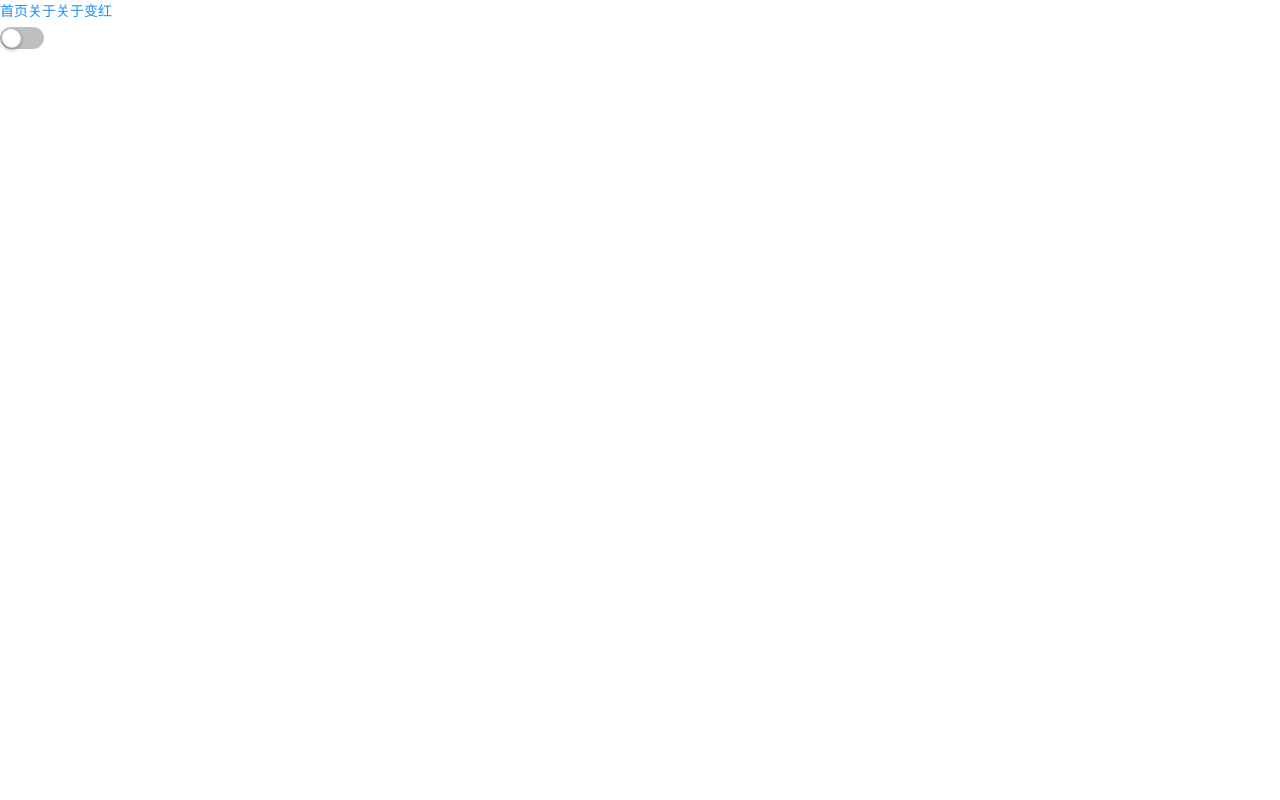
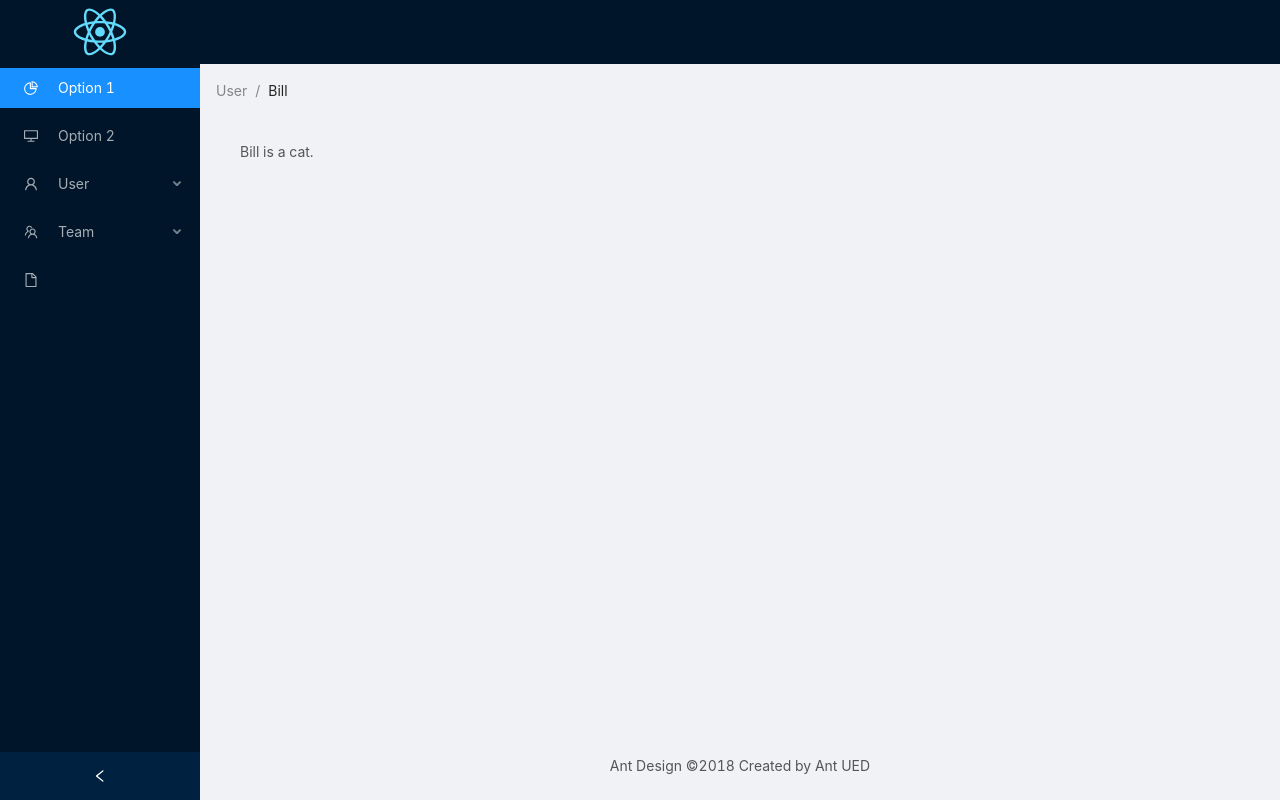
Before and after one commit to hbxks18/super_admin, a React app: page / in a window 1280 px wide. Built offline with nearby package versions, Linux system fonts and the light colour scheme.

Commit message:
add: basicLayout 搭建

```diff
--- a/package.json
+++ b/package.json
@@ -57,6 +57,7 @@
     "sass-loader": "8.0.2",
     "semver": "6.3.0",
     "style-loader": "0.23.1",
+    "styled-components": "^5.1.0",
     "terser-webpack-plugin": "2.3.5",
     "ts-pnp": "1.1.6",
     "url-loader": "2.3.0",
--- a/src/App.js
+++ b/src/App.js
@@ -1,6 +1,7 @@
 import React from 'react';
 import { BrowserRouter as Router, Route, Link, NavLink, Switch, Redirect, withRouter } from 'react-router-dom';
 import { Button, Switch as SwitchAntd } from 'antd';
+import BasicLayout from './pages/BasicLayout';
 import './App.scss';
 
 const Home = (props) => {
@@ -30,15 +31,15 @@ const NoMatch = () => (
 function App() {
   return (
     <Router>
-
-      <Link to='/'>首页</Link>
+      <BasicLayout/>
+      {/* <Link to='/'>首页</Link>
       <Link to='/about'>关于</Link>
       <NavLink activeClassName='active' to='/about'>关于变红</NavLink>
       <Switch>
         <Route exact path='/' component={Home}/>
         <Route exact path='/about' component={About}/>
         <Route component={NoMatch}/>
-      </Switch>
+      </Switch> */}
 
     </Router>
   );
--- /dev/null
+++ b/src/pages/BasicLayout/BasicLayout.module.scss
@@ -0,0 +1,18 @@
+.layout {
+	height: 100vh;
+	.sider {
+		height: 100%;
+		display: flex;
+		flex-direction: column;
+		.logo {
+			text-align: center;
+			.logoImg {
+				height: 64px;
+			}
+		}
+		.menu {
+			flex: 1;
+			overflow: scroll;
+		}
+	}
+}
--- /dev/null
+++ b/src/pages/BasicLayout/index.jsx
@@ -0,0 +1,97 @@
+import React from 'react';
+import { Layout, Menu, Breadcrumb } from 'antd';
+import {
+  DesktopOutlined,
+  PieChartOutlined,
+  FileOutlined,
+  TeamOutlined,
+  UserOutlined,
+} from '@ant-design/icons';
+
+import styles from './BasicLayout.module.scss';
+
+import logo from '../../assets/logo.svg'
+
+
+const { Header, Content, Footer, Sider } = Layout;
+const { SubMenu } = Menu;
+
+class BasicLayout extends React.Component {
+  state = {
+    collapsed: false,
+  };
+
+  onCollapse = collapsed => {
+    console.log(collapsed);
+    this.setState({ collapsed });
+  };
+
+  render() {
+    return (
+      <Layout className={styles.layout}>
+        <Sider collapsible collapsed={this.state.collapsed} onCollapse={this.onCollapse}>
+          <div className={styles.sider}>
+            <div className={styles.logo} >
+              <img alt='logo' src={logo} className={styles.logoImg} />
+            </div>
+            <div className={styles.menu}>
+              <Menu theme="dark" defaultSelectedKeys={['1']} mode="inline">
+                <Menu.Item key="1">
+                  <PieChartOutlined />
+                  <span>Option 1</span>
+                </Menu.Item>
+                <Menu.Item key="2">
+                  <DesktopOutlined />
+                  <span>Option 2</span>
+                </Menu.Item>
+                <SubMenu
+                  key="sub1"
+                  title={
+                    <span>
+                      <UserOutlined />
+                      <span>User</span>
+                    </span>
+                  }
+                >
+                  <Menu.Item key="3">Tom</Menu.Item>
+                  <Menu.Item key="4">Bill</Menu.Item>
+                  <Menu.Item key="5">Alex</Menu.Item>
+                </SubMenu>
+                <SubMenu
+                  key="sub2"
+                  title={
+                    <span>
+                      <TeamOutlined />
+                      <span>Team</span>
+                    </span>
+                  }
+                >
+                  <Menu.Item key="6">Team 1</Menu.Item>
+                  <Menu.Item key="8">Team 2</Menu.Item>
+                </SubMenu>
+                <Menu.Item key="9">
+                  <FileOutlined />
+                </Menu.Item>
+              </Menu>
+            </div>
+          </div>
+        </Sider>
+        <Layout className="site-layout">
+          <Header className="site-layout-background" style={{ padding: 0 }} />
+          <Content style={{ margin: '0 16px' }}>
+            <Breadcrumb style={{ margin: '16px 0' }}>
+              <Breadcrumb.Item>User</Breadcrumb.Item>
+              <Breadcrumb.Item>Bill</Breadcrumb.Item>
+            </Breadcrumb>
+            <div  className={styles.hbx} style={{ padding: 24, minHeight: 360 }}>
+              Bill is a cat.
+            </div>
+          </Content>
+          <Footer style={{ textAlign: 'center' }}>Ant Design ©2018 Created by Ant UED</Footer>
+        </Layout>
+      </Layout>
+    );
+  }
+}
+
+export default BasicLayout;
--- a/src/themes/antd.less
+++ b/src/themes/antd.less
@@ -4,4 +4,4 @@
  * @link: https://github.com/ant-design/ant-design/blob/master/components/style/themes/default.less
  */
 
- @primary-color: #1DA57A;
+//  @primary-color: #1DA57A;
```
Also changed, not shown: src/assets/logo.svg (renamed from src/logo.svg), 1 other file (tests, documents, lock files or other folders).
